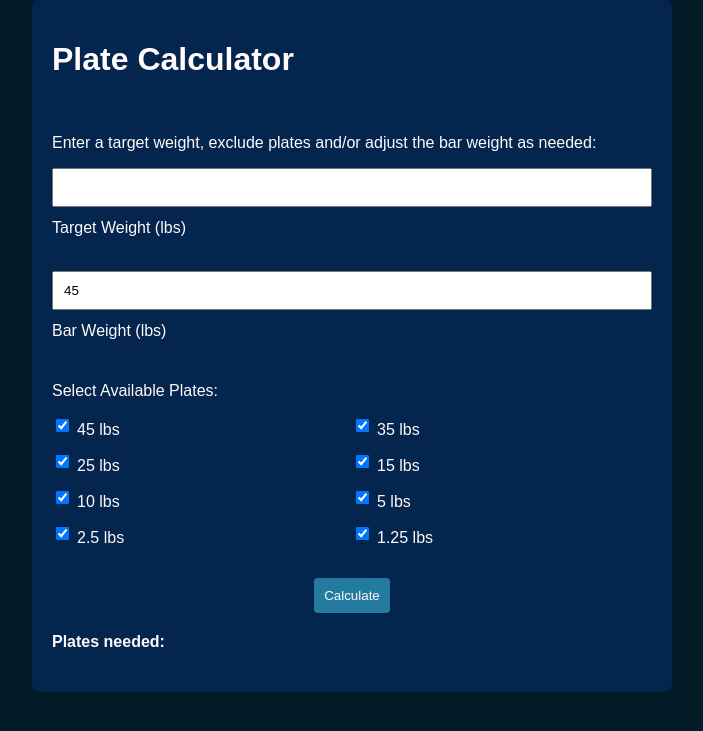
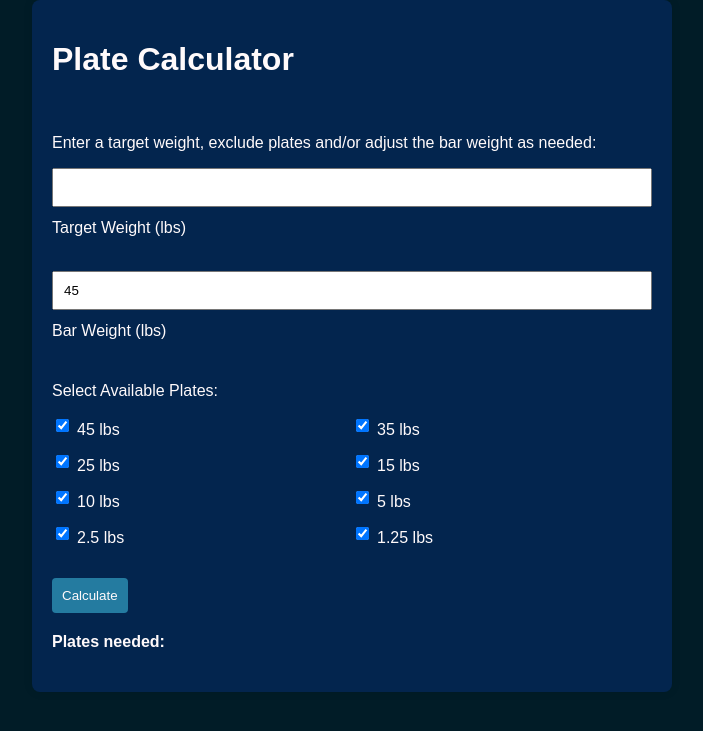
Before and after one commit to MattSharp0/plate_caclulator, a FastAPI app: page /plate_calculator in a window 1280 px wide. Shown: the top 731 px of the page, without its empty margins (288-991 px from the left). Run offline with FastAPI, Linux system fonts and the light colour scheme.

Commit message:
style-left align button

```diff
--- a/static/main.css
+++ b/static/main.css
@@ -38,8 +38,6 @@ button {
   border: none;
   border-radius: 4px;
   cursor: pointer;
-  margin-left: auto;
-  margin-right: auto;
   display: block;
 }
 
```
